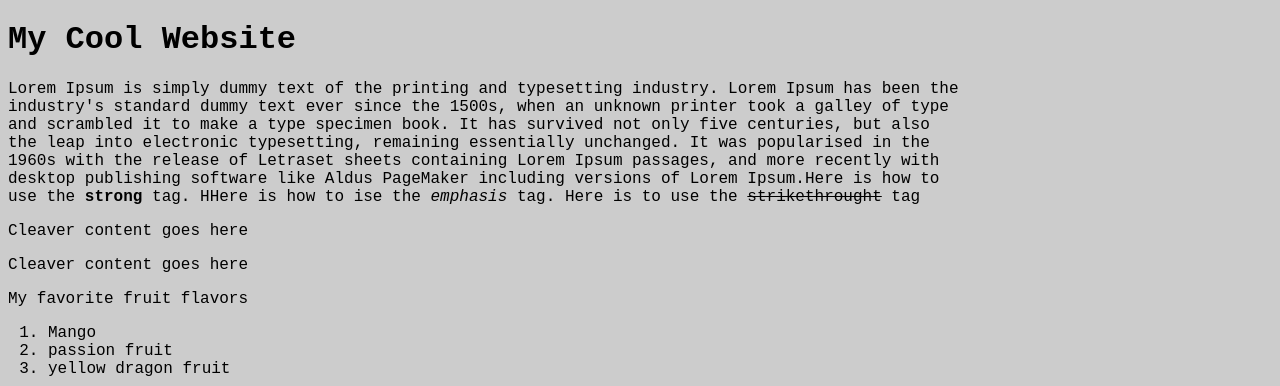
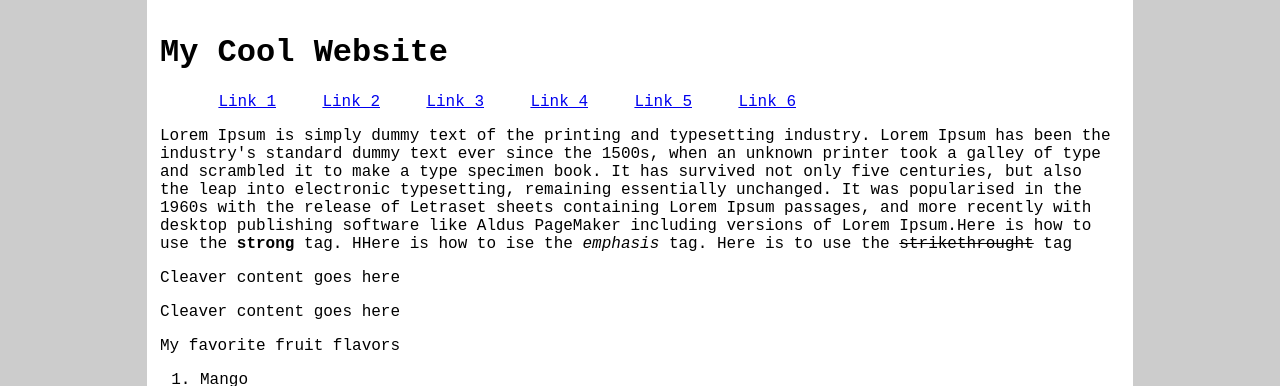
Before and after one commit to Azzyman99/stylin-with-css, a plain HTML site: page index.html in a window 1280 px wide. Shown: the top 386 px of the page. Drawn offline with Linux system fonts and the light colour scheme.

Commit message:
Adds nav

```diff
--- a/index.html
+++ b/index.html
@@ -3,20 +3,65 @@
 <html>
   <head>
    <title> My Cool website </title>
+     <meta name="viewport" content="width=device-width, initial-scale=1">
+     <meta name="robots" content="noindex, nofollow"/>
    <style>
      body{
        font-family: 'Courier New';
        max-width:960px;
        width:90%;
+       background-color: #FFF;
+       margin: auto;
+       padding:1%;
+
+
+
 
      }
      html{
        background-color: #ccc;
      }
+
+nav{
+}
+
+
+text-align:center; /* centers the nav */
+}
+
+nav ul {
+     list-style:none; /* removes the bullets */
+}
+nav ul li
+{
+      display:inline-block; /* makes horizontal, but able to declare margins */
+      margin:0 2%; /* margin left-right, gets smaller as necessary */
+}
+nav a:hover{
+       text-decoration: none;
+
+     footer{
+       text-align:center;
+       clear:both;
+     }
    </style>
    </head>
    <body>
+   <header>
      <h1>My Cool Website</h1>
+     <!--    nav goes here-->
+
+	<nav>
+			<ul>
+				<li><a href="#">Link 1</a></li>
+				<li><a href="#">Link 2</a></li>
+				<li><a href="#">Link 3</a></li>
+				<li><a href="#">Link 4</a></li>
+				<li><a href="#">Link 5</a></li>
+				<li><a href="#">Link 6</a></li>
+			</ul>
+		</nav>
+   </header>
      <p>Lorem Ipsum is simply dummy text of the printing and typesetting industry. Lorem Ipsum has been the industry's standard dummy text ever since the 1500s, when an unknown printer took a galley of type and scrambled it to make a type specimen book. It has survived not only five centuries, but also the leap into electronic typesetting, remaining essentially unchanged. It was popularised in the 1960s with the release of Letraset sheets containing Lorem Ipsum passages, and more recently with desktop publishing software like Aldus PageMaker including versions of Lorem Ipsum.Here is how to use the <strong>strong</strong> tag. HHere is how to ise the <em>emphasis</em> tag. Here is to use the <strike>strikethrought</strike> tag
      </p>
      <p>Cleaver content goes here </p>
```
